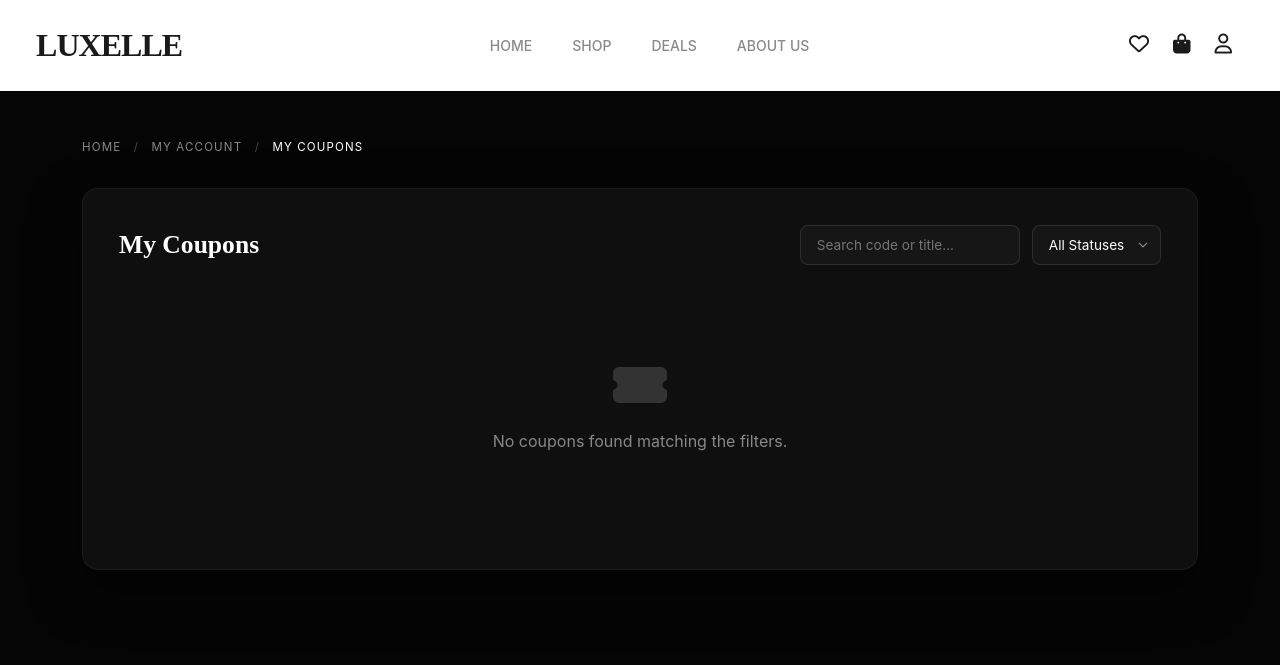
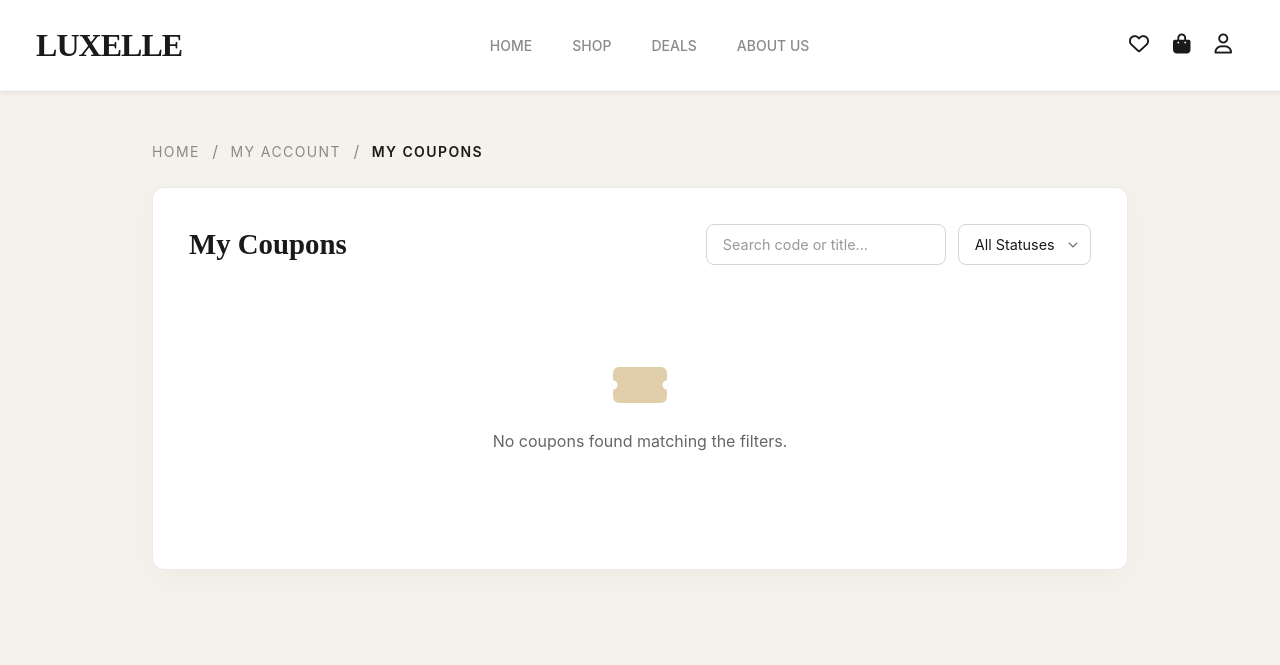
Before and after one commit to ayisha-shiba/Luxelle, a Django app: page /my-coupons/ in a window 1280 px wide. Shown: the top 665 px of the page. Run offline with Django 5.2, Linux system fonts and the light colour scheme; the visitor is signed in with stand-in values (Sample User, id 1); data that the repository does not hold is empty.

Commit message:
fix(coupons): revert to original luxelle light color theme while preserving layout

```diff
--- a/templates/coupons/my_coupons.html
+++ b/templates/coupons/my_coupons.html
@@ -10,38 +10,12 @@
     <link rel="stylesheet" href="https://cdnjs.cloudflare.com/ajax/libs/font-awesome/6.5.0/css/all.min.css">
     <link href="{% static 'css/styles.css' %}" rel="stylesheet">
     <style>
-        body {
-            background-color: #050505;
-            color: #ffffff;
-            font-family: 'Inter', sans-serif;
-        }
-
-        .breadcrumbs {
-            font-size: 0.72rem;
-            letter-spacing: 0.1em;
-            text-transform: uppercase;
-            color: #888888;
-            margin-bottom: 2rem;
-        }
-        .breadcrumbs a {
-            color: #888888;
-            text-decoration: none;
-            transition: color 0.2s;
-        }
-        .breadcrumbs a:hover {
-            color: #c5a059;
-        }
-        .breadcrumbs span.divider {
-            margin: 0 0.5rem;
-            color: #444444;
-        }
-
         .coupons-container-box {
-            background: #0f0f0f;
-            border: 1px solid rgba(255, 255, 255, 0.05);
-            border-radius: 16px;
+            background: #ffffff;
+            border: 1px solid #eaeaea;
+            border-radius: 12px;
             padding: 2.25rem;
-            box-shadow: 0 20px 50px rgba(0,0,0,0.5);
+            box-shadow: 0 8px 30px rgba(0,0,0,0.03);
             margin-bottom: 3rem;
         }
 
@@ -56,9 +30,9 @@
 
         .header-row h1 {
             font-family: 'Playfair Display', serif;
-            font-size: 1.6rem;
-            font-weight: 600;
-            color: #ffffff;
+            font-size: 1.8rem;
+            font-weight: 700;
+            color: #1a1a1a;
             margin: 0;
         }
 
@@ -72,28 +46,31 @@
             position: relative;
         }
         .search-input-wrap input {
-            background: #161616;
-            border: 1px solid rgba(255, 255, 255, 0.1);
+            background: #ffffff;
+            border: 1px solid #d5d5d5;
             border-radius: 8px;
             padding: 0.55rem 1rem;
-            font-size: 0.85rem;
-            color: #ffffff;
-            width: 220px;
+            font-size: 0.9rem;
+            color: #1a1a1a;
+            width: 240px;
             transition: all 0.22s;
         }
         .search-input-wrap input:focus {
             outline: none;
             border-color: #c5a059;
-            box-shadow: 0 0 0 3px rgba(197, 160, 89, 0.1);
+            box-shadow: 0 0 0 3px rgba(197, 160, 89, 0.15);
+        }
+        .search-input-wrap input::placeholder {
+            color: #999;
         }
 
         .status-select {
-            background: #161616;
-            border: 1px solid rgba(255, 255, 255, 0.1);
+            background: #ffffff;
+            border: 1px solid #d5d5d5;
             border-radius: 8px;
             padding: 0.55rem 2.2rem 0.55rem 1rem;
-            font-size: 0.85rem;
-            color: #ffffff;
+            font-size: 0.9rem;
+            color: #1a1a1a;
             cursor: pointer;
             outline: none;
             transition: all 0.22s;
@@ -277,12 +251,13 @@
         .empty-view {
             text-align: center;
             padding: 4rem 1rem;
-            color: #888888;
+            color: #666666;
         }
         .empty-view i {
             font-size: 3rem;
             margin-bottom: 1.25rem;
-            color: #333333;
+            color: #c5a059;
+            opacity: 0.5;
         }
     </style>
 </head>
@@ -290,14 +265,14 @@
 
     {% include 'partials/navbar.html' %}
 
-    <div class="container py-5">
+    <div class="container py-5" style="max-width: 1000px;">
         <!-- Breadcrumbs -->
-        <div class="breadcrumbs">
-            <a href="/">Home</a>
-            <span class="divider">/</span>
-            <a href="{% url 'profile' %}">My Account</a>
-            <span class="divider">/</span>
-            <span style="color: #ffffff;">My Coupons</span>
+        <div class="mb-4">
+            <a href="/" class="text-decoration-none text-lux-gray small text-uppercase" style="letter-spacing: 0.1em;">Home</a>
+            <span class="text-lux-gray mx-2">/</span>
+            <a href="{% url 'profile' %}" class="text-decoration-none text-lux-gray small text-uppercase" style="letter-spacing: 0.1em;">My Account</a>
+            <span class="text-lux-gray mx-2">/</span>
+            <span class="text-lux-black small text-uppercase fw-semibold" style="letter-spacing: 0.1em;">My Coupons</span>
         </div>
 
         <div class="coupons-container-box">
@@ -343,16 +318,16 @@
                                 <div class="description">{{ coupon.description }}</div>
                             {% endif %}
                             {% if coupon.min_order_amount %}
-                                <div class="meta-item">Min. Order: ₹{{ coupon.min_order_amount|floatformat:0 }}</div>
+                                <div class="meta-item"><i class="fa-solid fa-circle text-lux-gray me-1" style="font-size:4px; vertical-align:middle;"></i> Min. Order: ₹{{ coupon.min_order_amount|floatformat:0 }}</div>
                             {% endif %}
                             {% if coupon.discount_type == 'percentage' and coupon.max_discount_amount %}
-                                <div class="meta-item">Max Discount: ₹{{ coupon.max_discount_amount|floatformat:0 }}</div>
+                                <div class="meta-item"><i class="fa-solid fa-circle text-lux-gray me-1" style="font-size:4px; vertical-align:middle;"></i> Max Discount: ₹{{ coupon.max_discount_amount|floatformat:0 }}</div>
                             {% endif %}
-                            <div class="meta-item">Expires: {{ coupon.valid_to|date:"M d, Y" }}</div>
+                            <div class="meta-item"><i class="fa-solid fa-circle text-lux-gray me-1" style="font-size:4px; vertical-align:middle;"></i> Expires: {{ coupon.valid_to|date:"M d, Y" }}</div>
                         </div>
                     </div>
 
-                    <div>
+                    <div class="mt-3">
                         {% if coupon.user_status == 'available' %}
                             <button type="button" class="btn-coupon-action btn-available" onclick="copyCouponCode('{{ coupon.code|escapejs }}')">
                                 Copy Code
```
Also changed, not shown: other parts of templates/coupons/my_coupons.html (+33 -36 lines).
